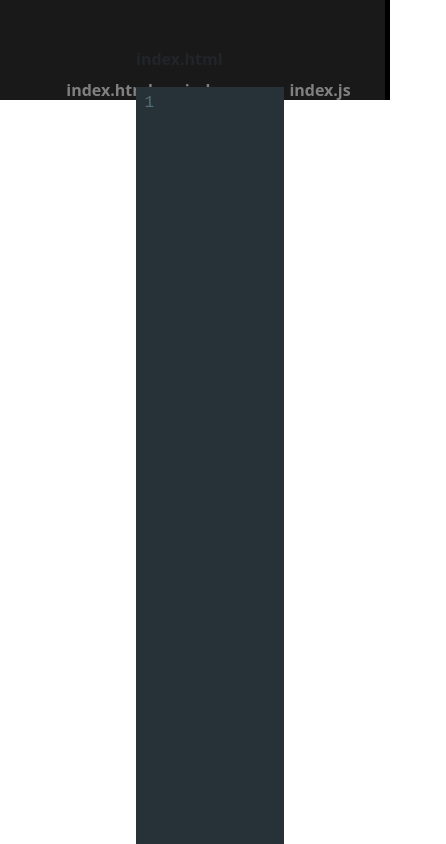
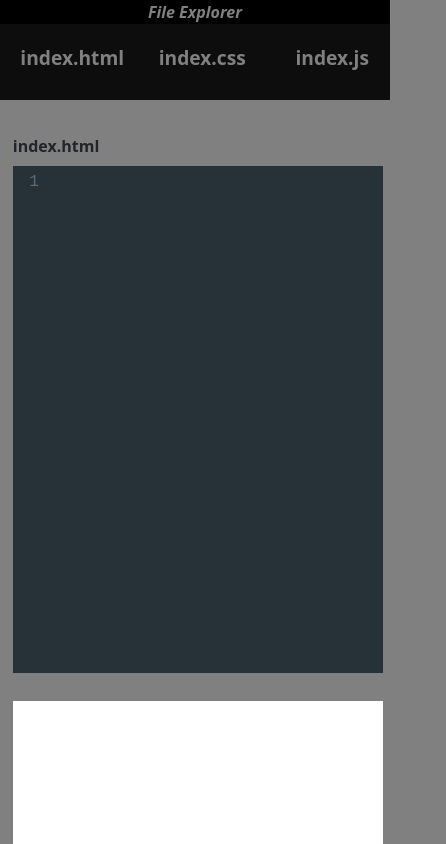
Before and after one commit to Prathik0300/OnlineIDE, a React (Create React App) app: page / in a window 390 px wide. Shown: the top 844 px of the page, 446 px wide, since content can reach past the window. Built offline with nearby package versions, Linux system fonts and the light colour scheme.

Commit message:
Responsiveness added

```diff
--- a/src/App.css
+++ b/src/App.css
@@ -2,171 +2,317 @@
   margin: 0;
   padding: 0;
   box-sizing: border-box;
+}
+
+/* Body Styling */
+
+::-webkit-scrollbar{
+  width: 10px;
+}
+
+::-webkit-scrollbar-track{
+  background-color: rgb(170, 177, 169);
+}
+::-webkit-scrollbar-thumb{
+  background-color: rgba(0,0,0,0.5)
+}
+
+body{
+  overflow-x: hidden;
+  max-width: 100%;
+  max-height: 100%;
+  background-color: gray !important;
 
 }
 
 
+/* Container Styling */
 
-/* App */
+.custom-container{
+  display: flex;
+  width: 100%;
+  height: 100%;
+  flex-direction: column;
+}
 
 
-#MainDiv::-webkit-scrollbar{
-  bottom: 0;
-}
+/* Row Styling */
 
-/* #MainDiv{
+.custon-row{
   display: flex;
-  align-items: center;
-  justify-content: space-between;
-} */
-/* Left Pane */
-
-.ComponentDiv{
-  display: flex;
+  flex-direction: row;
   align-items: center;
   justify-content: center;
   width: 100%;
-  flex-direction: row;
   height: 100%;
 }
 
-.EditDiv{
-  position: relative;
-  display: flex;
-  align-items: center;
-  justify-content: space-between;
-  width: 100%;
-  flex-direction: row;
-  height: 100%;
-  left: 5rem;
-}
 
-#LeftPane{
+/* File Explorer (Pane) Styling */
+
+#Pane{
   position: fixed;
   left: 0rem;
-  top: 0rem;
-  margin-left: 0;
-  margin-top: 0;
-  height: 100vh;
-  width: 250px;
+  height: 100%;
+  width: 200px;
   background-color: rgba(0,0,0,0.9);
   border-right: 5px solid black;
   color: gray;
 }
 
-#LeftPane::-webkit-scrollbar{
-  display: none;
+#PaneTitle{
+  background-color: black;
+  font-weight: bold;
+  display: flex;
+  align-items: center;
+  justify-content: center;
 }
 
-#LeftPane div{
-  margin-top: 1rem;
+#PaneContents{
+  display: flex;
+  flex-direction: column;
+  position: relative;
+  top: 5rem;
+  width: 100%;
 }
 
 .PaneContent{
-  position: relative;
-  left: 1rem;
-  top: 2rem;
+  margin-top: 1rem;
   font-weight: bold;
-  padding: 1rem;
-  -webkit-transition: ease-in-out 0.1s;
+  font-size: 1.2rem;
+  width: 100%;
+  padding-left: 0.5rem;
+  height: 100%;
+  -webkit-transition: ease-in-out 0.2s;
 }
 
 .PaneContent:hover{
-  left: 0;
-  margin-left: 0.3rem;
-  right: 0;
+  color: black;
+  background-color: gray;
   cursor: pointer;
-  background-color: gray;
-  color: black;
 }
 
-/* Editor */
+
+/* Editor Div Styling */
+
+.EditDiv{
+  display: flex;
+  align-items: center;
+  justify-content: center;
+  flex-direction: column;
+  width: 100%;
+  height: 100vh;
+  position: relative;
+  margin-left: 12.5rem;
+  background-color: gray;
+}
+
+.editor{
+  position: relative;
+  width: 100%;
+  height: 100%;
+  left: 1rem;
+  top: -0.8rem;
+}
+
+.editor-container{
+  position:relative;
+  width: 100%;
+  height: 100%;
+}
+
+/* Code Editor Styling */
 
 .code-mirror-wrapper{
   position: relative;
-  top: -0.5rem;
-  left: -0.5rem;
-  right: -2rem;
-  margin-bottom: 5rem;
+  top: -1rem;
+  right: 1rem;
+  left: 0rem;
+  width: 80%;
+  height: 50vh;
 }
 
-.editor-container{
-  display: block;
-  width: 100%;
-  height: 100%;
-  overflow-y: hidden;
+.CodeMirror{
+  width: 100% !important;
+  height: 100% !important;
 }
 
 
-.CodeMirror{
-  height: 90vh !important;
-  width: 40vw !important;
+/* Output Div Styling */
+
+.output{
+  width: 100%;
+  height: 100%;
+  position: relative;
+  left: 1rem;
+  top: -1rem;
 }
 
-/* Output */
-/*
 .iframeDiv{
   position: relative;
-} */
+  background-color: #fff;
+  width: 80%;
+  height: 100%;
+}
 
 
 /* Responsiveness */
 
-@media(max-width:1227px){
-  .editor-container{
-    margin-left: -4rem;
+@media(max-width:1150px){
+  .code-mirror-wrapper{
+    width: 78%;
   }
-
-}
-
-@media(max-width:1107px){
-  .editor-container{
-    margin-left: -3rem;
-  }
-
-}
-
-@media(max-width:1070px){
-  .editor-container{
-    margin-left: -1.5rem;
+  .iframeDiv{
+    width: 78%;
   }
 }
 
-@media(max-width:1018px){
-  .editor-container{
-    margin-left: -0.5rem;
+@media(max-width:1052px){
+  .code-mirror-wrapper{
+    width: 76%;
+  }
+  .iframeDiv{
+    width: 76%;
   }
 }
 
-@media(max-width:867px){
-  .editor-container{
-    margin-left: 2rem;
+@media(max-width:964px){
+  .code-mirror-wrapper{
+    width: 74%;
+  }
+  .iframeDiv{
+    width: 74%;
+  }
+}
+
+@media(max-width:900px){
+  .code-mirror-wrapper{
+    width: 72%;
+  }
+  .iframeDiv{
+    width: 72%;
+  }
+}
+
+
+@media(max-width:830px){
+  .code-mirror-wrapper{
+    width: 70%;
+  }
+  .iframeDiv{
+    width: 70%;
   }
 }
 
 @media(max-width:800px){
 
-  #LeftPane{
+
+  /* Container Responsiveness Styling */
+
+  .custom-container{
+    overflow-x: hidden;
+  }
+
+  /* Row Responsiveness Styling */
+  .custon-row{
+    position: relative;
+    flex-direction: column;
+    overflow-x: hidden;
+  }
+
+  /* File Explorer (Pane) Responsiveness Styling */
+
+  #Pane{
     display: flex;
     align-items: center;
     justify-content: center;
-    flex-direction: row;
-    position: fixed;
+    flex-direction: column;
+    position: relative;
     top: 0;
+    right: 0;
     width: 100%;
     height: 100px;
+    border-right: none;
+  }
+
+  #PaneContents{
+    display: flex;
+    flex-direction: row;
+    position: relative;
+    width: 100%;
+    top: 0;
+    margin-left: 0.4rem;
+  }
+
+  .PaneContent{
+    margin-top: 0.5rem;
+    width: 50%;
+    height: 100%;
+    display: flex;
+    align-items: center;
+    justify-content: center;
+  }
+
+  #PaneTitle{
+    display: flex;
+    align-items: center;
+    justify-content: center;
+    position: absolute;
+    width: 100%;
+    top: 0;
+  }
+
+  /* Edit Div Responsiveness Styling */
+
+  .EditDiv{
+    width: 100vw;
+    height: 100%;
+    margin-left: 0;
+    margin-right: 5rem;
+  }
+
+  .editor{
+    position: relative;
+    width: 100%;
+    height: 100%;
+    left: 6rem;
   }
 
   .editor-container{
+    position:relative;
+    width: 100%;
+    height: 100%;
+    right: 5.2rem;
+    top: 2rem;
+  }
+
+  /* Code Editor Responsiveness Styling */
+
+  .code-mirror-wrapper{
     position: relative;
-    display: block;
-    margin-top: 2rem;
-    left: 0;
-    /* width: 100%;
-    height: 100%;
-    margin-left: -5rem;
-    overflow-y: hidden; */
+    width: 95%;
+    height: 60vh;
   }
 
 
+  /* Output Div Respinsiveness Styling */
+
+  .iframeDiv{
+    position: relative;
+    margin-top: 3rem;
+    width: 95%;
+    height: 60vh;
+    right: 0.2rem;
+  }
 }
+
+/* Mobile Styling */
+
+@media(max-width:780px){
+  .code-mirror-wrapper{
+    width: 95%;
+  }
+  .iframeDiv{
+    width: 95%;
+  }
+}
--- a/src/App.js
+++ b/src/App.js
@@ -1,11 +1,11 @@
 import './App.css';
-import Explorer from "./Components/LeftPane";
+import Main from "./Components/Main";
 
 
 function App() {
   return (
-    <div id="MainDiv" className="container">
-      <Explorer/>
+    <div id="MainDiv" className="custom-container">
+      <Main/>
     </div>
   );
 }
--- a/src/Components/HtmlFile.js
+++ /dev/null
@@ -1,46 +0,0 @@
-import { useState } from "react";
-import "../../node_modules/bootstrap/dist/css/bootstrap.min.css";
-import "../App.css";
-
-
-const HtmlFile = "../Public/index.html";
-let FileContent = "";
-function Html(){
-
-//     fetch(HtmlFile)
-//     .then( r => r.text() )
-//    .then( t => FileContent=t )
-
-//    console.log(FileContent);
-
-
-    var file = new File(['index'],"../Public/index.html",{
-        type:"text/plain",
-    });
-
-    console.log(file);
-
-    let readFile = function(path) {
-        let reader = new FileReader();
-
-        reader.onload = function(e) {
-            var text = reader.result;
-            console.log("1,: ",text);
-        };
-
-        // Read in the image file as a data URL.
-        reader.readAsDataURL(file);
-    };
-
-    readFile(file);
-
-    return(
-        <div>
-            Hello html file. edit me!
-            <br/><br/>
-            {FileContent}
-        </div>
-    )
-}
-
-export default Html;
--- a/src/Components/LeftPane.js
+++ /dev/null
@@ -1,87 +0,0 @@
-import { useEffect, useState } from 'react';
-import { Button,Input } from "reactstrap";
-import "../../node_modules/bootstrap/dist/css/bootstrap.min.css";
-import "../App.css";
-// import Editor from './Editor';
-import Html from "./HtmlFile";
-import Css from "./CssFile";
-import Js from "./JsFile";
-import Editor from "./Editor";
-
-const Index ={
-    'xml' : 1,
-    'css' : 2,
-    'js' : 3
-}
-
-const FileComponents = [<Html/>,<Css/>,<Js/>]
-
-function Explorer(){
-
-    const [selectedLanguage,setSelectedLanguage] = useState('xml');
-    const [LanguageIndex,setLanguageIndex] = useState(1);
-
-    const [html,setHtml] = useState('');
-    const [css,setCss] = useState('');
-    const [js,setJs] = useState('');
-
-
-    const RenderDoc = `
-    <html>
-        <body>${html}</body>
-        <style>${css}</style>
-        <script>${js}</script>
-    </html>
-    `
-
-    useEffect(() => {
-        setHtml(html)
-    },[])
-    useEffect(()=>{
-        setLanguageIndex(Index[selectedLanguage]);
-    },[selectedLanguage])
-
-    const ChangeSelectedLanguage = (language) =>{
-        setSelectedLanguage(language);
-    }
-
-    // const FileToView = FileComponents[FileIndex-1];
-
-    return(
-        <div className="container-fluid">
-            <div className="ComponentDiv">
-                <div>
-                    <div id="LeftPane">
-                        <div className="PaneContent" onClick={() => ChangeSelectedLanguage('xml')}>
-                            index.html
-                        </div>
-                        <div className="PaneContent" onClick={() => ChangeSelectedLanguage('css')}>
-                            index.css
-                        </div>
-                        <div className="PaneContent" onClick={() => ChangeSelectedLanguage('js')}>
-                            index.js
-                        </div>
-                    </div>
-                </div>
-                <div className="EditDiv">
-                    <div id="editor">
-                        <Editor language={selectedLanguage} TitleName={selectedLanguage=='xml'?"html":selectedLanguage} value={LanguageIndex==1 ? html:LanguageIndex==2 ? css : js} onChange={LanguageIndex==1 ? setHtml : LanguageIndex==2 ? setCss : setJs}/>
-                    </div>
-
-                    <div className="iframeDiv">
-                        <iframe
-                            srcDoc={RenderDoc}
-                            title="Output"
-                            sandbox="allow-scripts"
-                            frameBorder="0"
-                            width="100%"
-                            height="100%"
-                        />
-                    </div>
-                </div>
-            </div>
-        </div>
-    )
-}
-
-export default Explorer;
--- /dev/null
+++ b/src/Components/Main.js
@@ -0,0 +1,85 @@
+import { useEffect, useState } from 'react';
+import "../../node_modules/bootstrap/dist/css/bootstrap.min.css";
+import "../App.css";
+import Editor from "./Editor";
+
+const Index ={
+    'xml' : 1,
+    'css' : 2,
+    'js' : 3
+}
+
+function Main(){
+
+    const [selectedLanguage,setSelectedLanguage] = useState('xml');
+    const [LanguageIndex,setLanguageIndex] = useState(1);
+    const [html,setHtml] = useState('');
+    const [css,setCss] = useState('');
+    const [js,setJs] = useState('');
+
+    const RenderDoc = `
+    <html>
+        <body>${html}</body>
+        <style>${css}</style>
+        <script>${js}</script>
+    </html>
+    `
+
+    useEffect(()=>{
+        setLanguageIndex(Index[selectedLanguage]);
+    },[selectedLanguage])
+
+    const ChangeSelectedLanguage = (language) =>{
+        setSelectedLanguage(language);
+    }
+
+    return(
+        <>
+            <div className="custom-container">
+                <div className="custom-row">
+                    <div className="ExplorerDiv">
+                        <div id="Pane">
+                            <div id="PaneTitle">
+                                <i>File Explorer</i>
+                            </div>
+                            <div id="PaneContents">
+                                <div className="PaneContent" onClick={() => ChangeSelectedLanguage('xml')}>
+                                    index.html
+                                </div>
+                                <div className="PaneContent" onClick={() => ChangeSelectedLanguage('css')}>
+                                    index.css
+                                </div>
+                                <div className="PaneContent" onClick={() => ChangeSelectedLanguage('js')}>
+                                    index.js
+                                </div>
+                            </div>
+                        </div>
+                    </div>
+
+                    <div className="EditDiv">
+                        <div className="editor">
+                            <div id="EditorComponent">
+                                <Editor language={selectedLanguage} TitleName={selectedLanguage=='xml'?"html":selectedLanguage} value={LanguageIndex==1 ? html:LanguageIndex==2 ? css : js} onChange={LanguageIndex==1 ? setHtml : LanguageIndex==2 ? setCss : setJs}/>
+                            </div>
+                        </div>
+
+                        <div className="output">
+                            <div className="iframeDiv">
+                                <iframe
+                                    srcDoc={RenderDoc}
+                                    title="Output"
+                                    sandbox="allow-scripts"
+                                    frameBorder="0"
+                                    width="100%"
+                                    height="100%"
+                                />
+                            </div>
+                        </div>
+                    </div>
+                </div>
+            </div>
+        </>
+    )
+}
+
+export default Main;
--- a/src/FileContents/HtmlContent.js
+++ /dev/null
@@ -1,3 +0,0 @@
-export const HtmlContent = [
-    ""
-];
```
Also changed, not shown: src/Components/CssFile.js (deleted, +0 -17 lines), src/Components/JsFile.js (deleted, +0 -17 lines).
